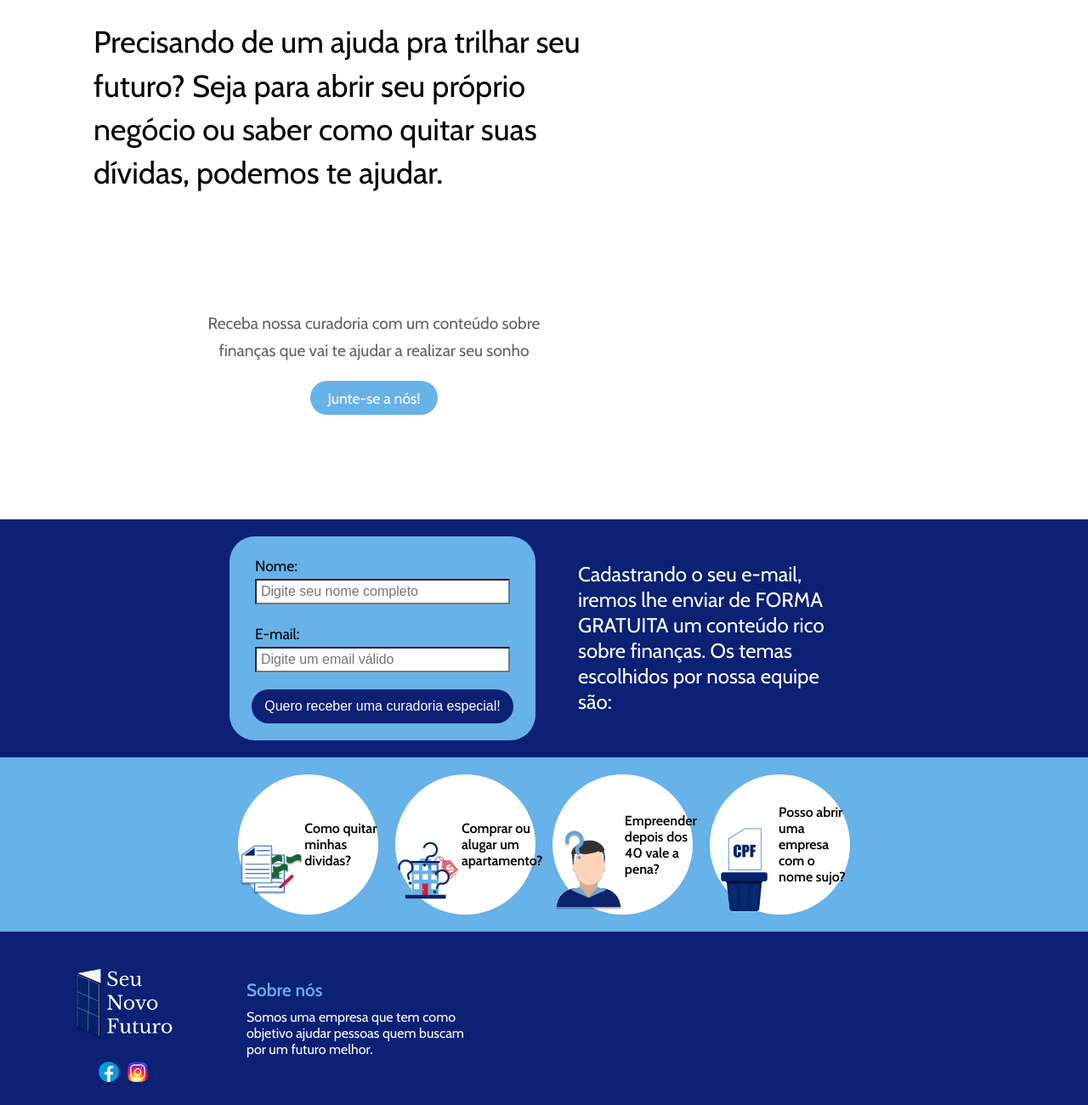
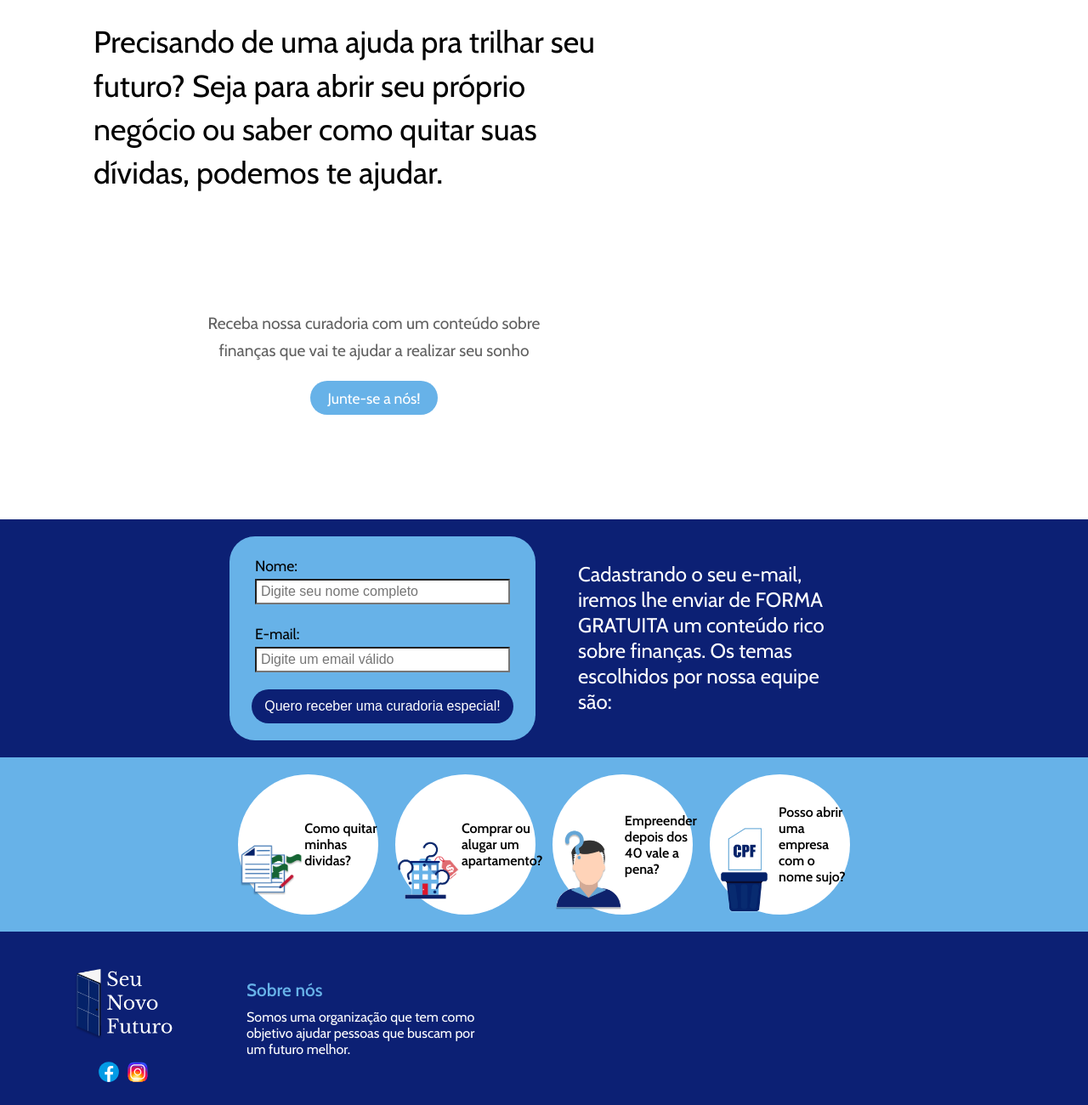
Before and after one commit to g-gamados/theleads, a plain HTML site: page index.html in a window 1280 px wide. Shown: the part 429-1729 px from the top of the page at 85% size. Drawn offline with nearby package versions, Linux system fonts and the light colour scheme.

Commit message:
Correção de typo no rodapé e no main banner
um -> uma (linha 39)
empresa -> organização (linha 142)
quem -> que (linha 142)

```diff
--- a/index.html
+++ b/index.html
@@ -36,7 +36,7 @@
       </div>
 
       <div class="main-banner-texto">
-        <p>Precisando de um ajuda pra trilhar seu futuro? Seja para abrir seu próprio negócio ou saber como quitar suas dívidas, podemos te ajudar.</p>
+        <p>Precisando de uma ajuda pra trilhar seu futuro? Seja para abrir seu próprio negócio ou saber como quitar suas dívidas, podemos te ajudar.</p>
       </div>
 
       <div class="main-banner-img">
@@ -139,7 +139,7 @@
 
     <div class="texto-rodape">
       <h2>Sobre nós</h2>
-      <p>Somos uma empresa que tem como objetivo ajudar pessoas quem buscam por um futuro melhor.</p>
+      <p>Somos uma organização que tem como objetivo ajudar pessoas que buscam por um futuro melhor.</p>
     </div>
 
   </div>
```
